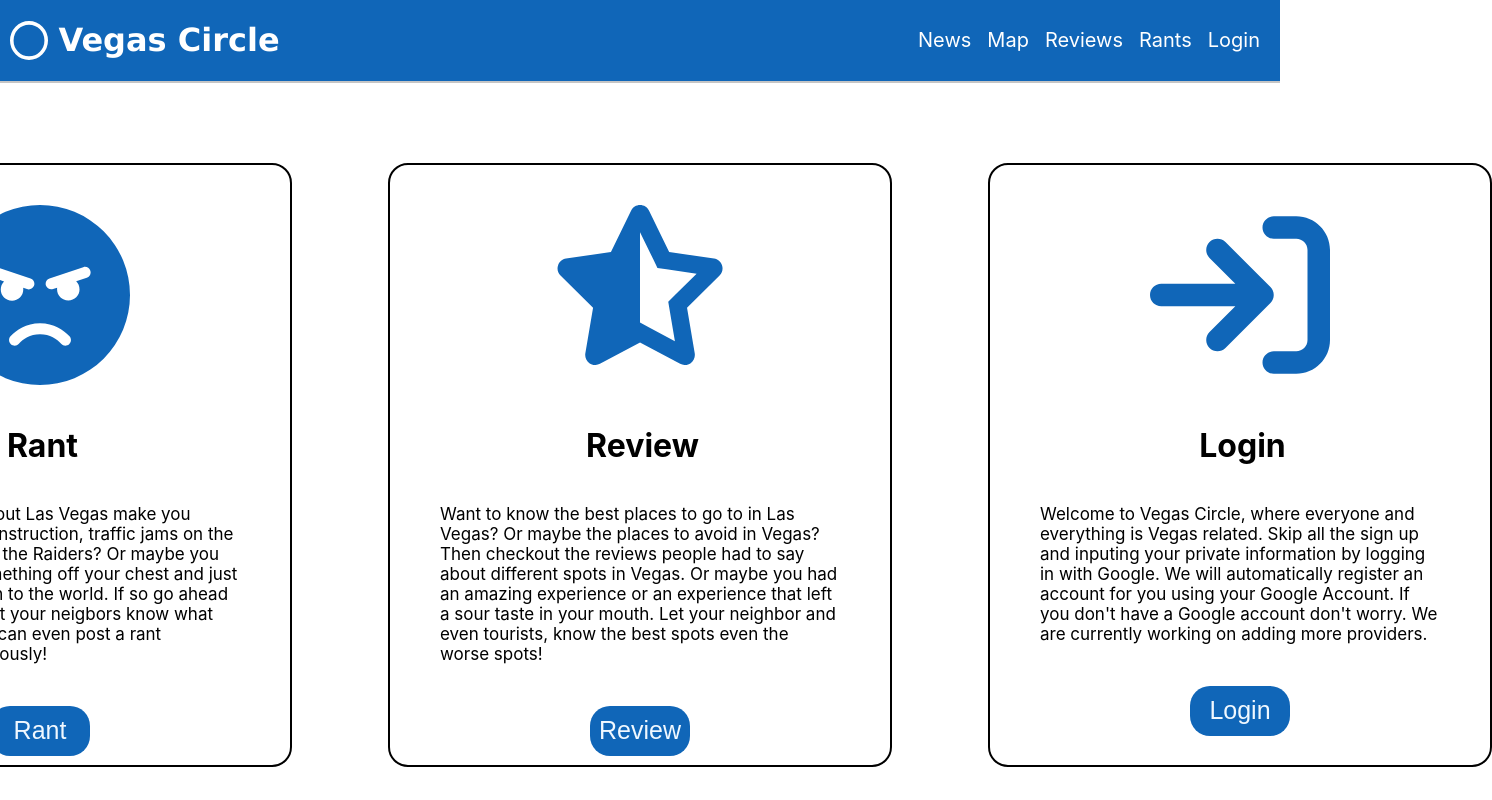
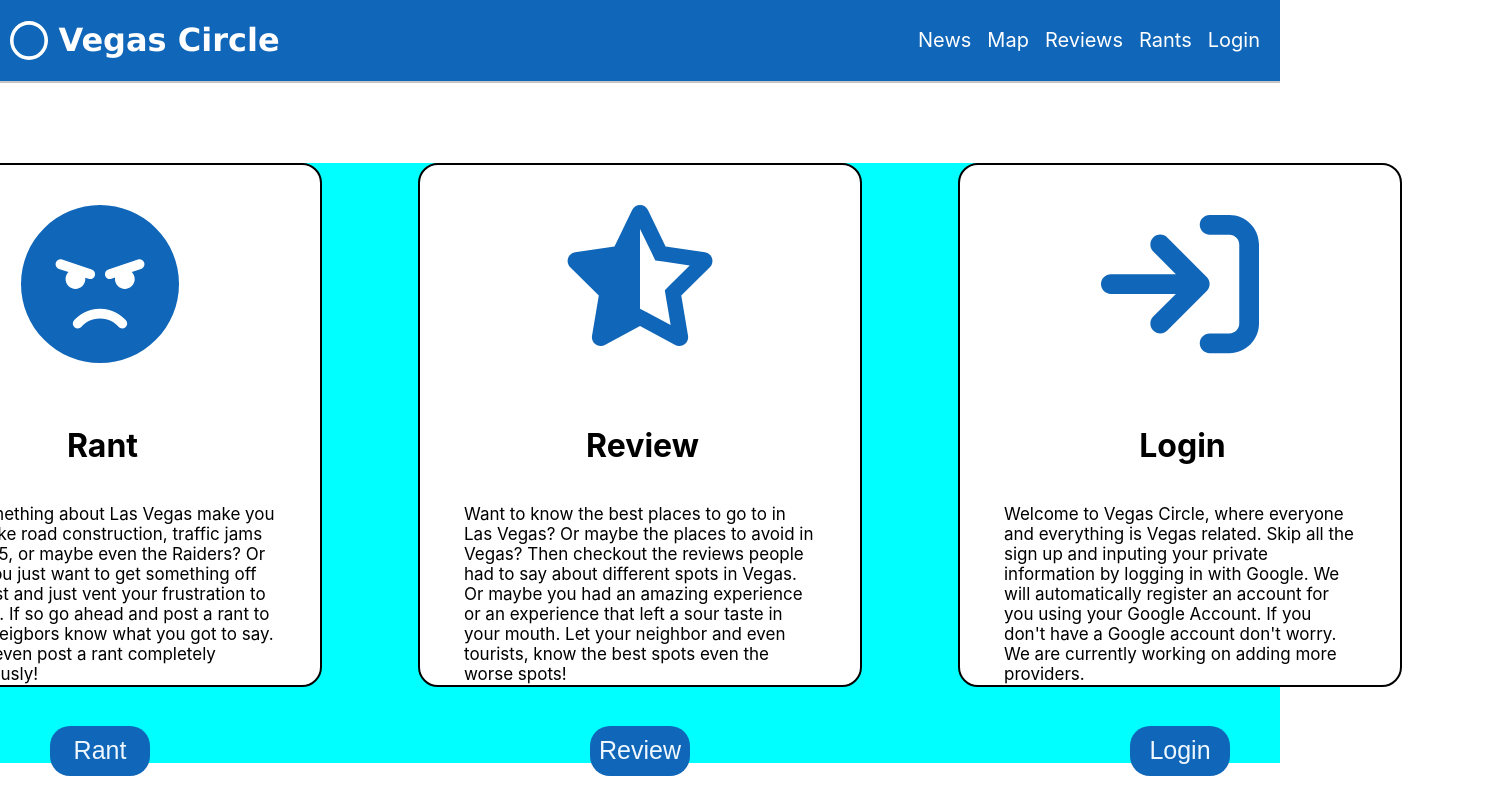
Before and after one commit to blingo77/VC, a React (Create React App) app: page / in a window 1280 px wide. Shown: the whole page, 1492 px wide, since content can reach past the window. Built offline with nearby package versions, Linux system fonts and the light colour scheme.

Commit message:
add vh to home cards

```diff
--- a/src/cards/Card.css
+++ b/src/cards/Card.css
@@ -1,7 +1,7 @@
 .card-container{
     background-color: white;
-    width: 500px;
-    height: 600px;
+    width: 55vh;
+    height: 65vh;
     border: 2px solid black;
     border-radius: 20px;
 }
--- a/src/pages/Home/Home.css
+++ b/src/pages/Home/Home.css
@@ -5,11 +5,12 @@
     padding-top: 80px;
 }
 .card-holder-container{
-    width: 90%;
+    width: 100%;
     height: 600px;
     margin-left: auto;
     margin-right: auto;
     display: flex;
     justify-content: center;
     gap: 6em;
+    background-color: aqua;
 }
--- a/src/pages/Rant-Review/Rant-Review.css
+++ b/src/pages/Rant-Review/Rant-Review.css
@@ -17,7 +17,7 @@
     width: 50px;
 }
 .post-container{
-    width: 60%;
+    width: 40%;
     height: auto;
     margin-bottom: 30px;
     border-radius: 20px;
```
